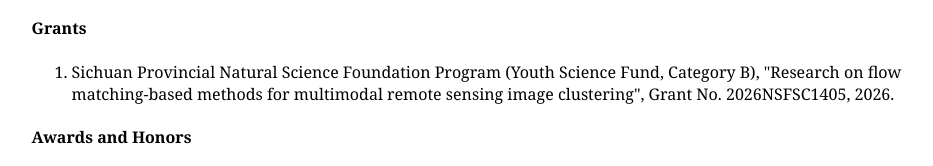
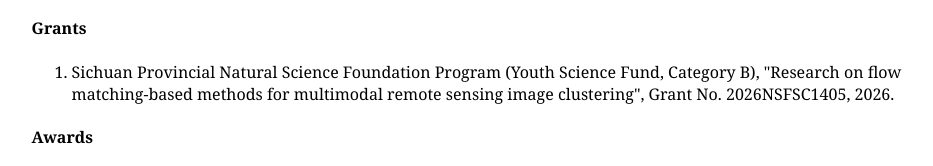
Before and after one commit to suldier/suldier.github.io, a plain HTML site: page index.html in a window 1280 px wide. Shown: the part 1360-1526 px from the top of the page, without its empty margins (166-1099 px from the left). Drawn offline with Linux system fonts and the light colour scheme.

Commit message:
Update index.html

```diff
--- a/index.html
+++ b/index.html
@@ -112,7 +112,7 @@
             <ol>
                 <li>Sichuan Provincial Natural Science Foundation Program (Youth Science Fund, Category B), "Research on flow matching-based methods for multimodal remote sensing image clustering", Grant No. 2026NSFSC1405, 2026.</li>
             </ol>
-        <h4>Awards and Honors</h4>
+        <h4>Awards</h4>
             <p>2025 Outstanding Doctoral Dissertation, Chengdu University of Technology<br/>
                 2025 Outstanding Graduate, Chengdu University of Technology <br/>
                 2024 First-Class Academic Scholarship for Doctoral Students, Chengdu University of Technology<br/>
@@ -148,7 +148,6 @@
                 Machine Vision and Applications<br/>
                 Multimedia Tools and Applications
             </p>
-
     </div>
 </div>
 </body>
```
